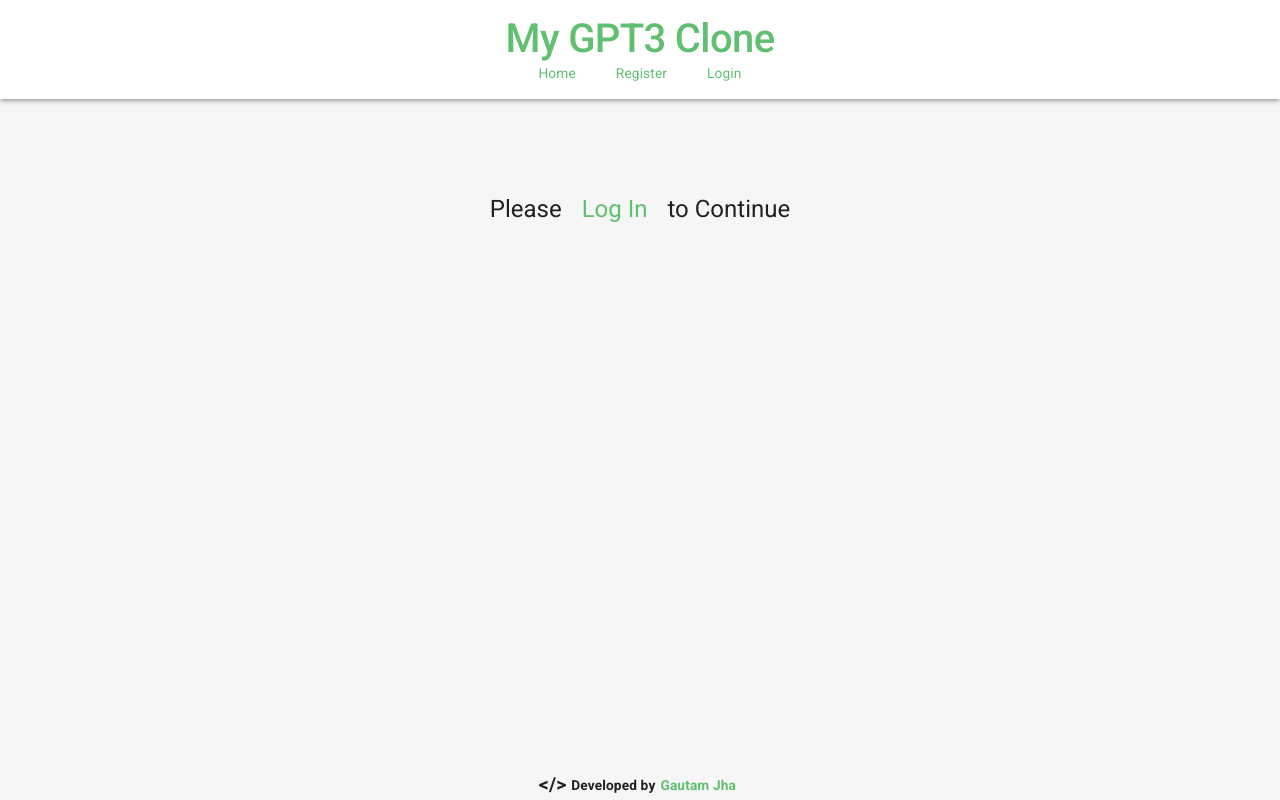
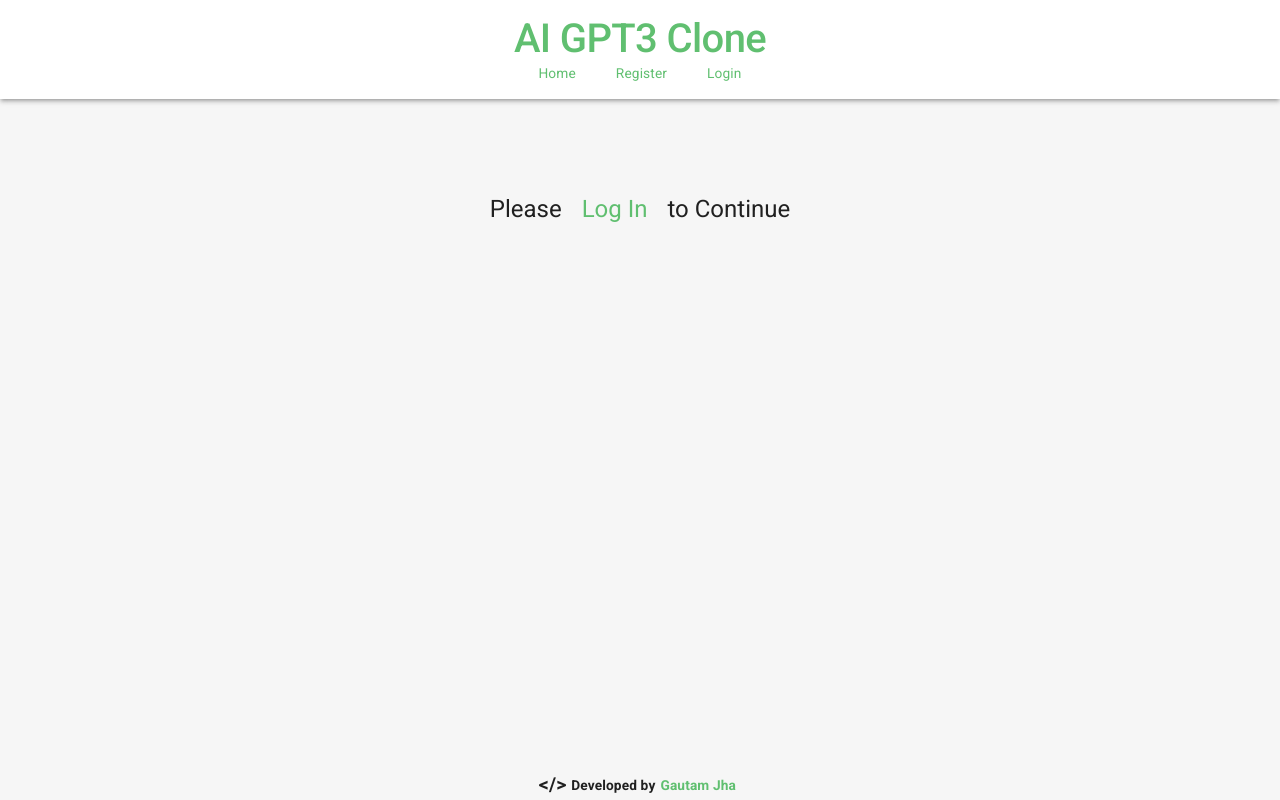
Before and after one commit to danieltadros0209/chatgpt-mern-clone, a React (Create React App) app in the folder client/: page /scifi-image in a window 1280 px wide. Built offline with nearby package versions, Linux system fonts and the light colour scheme.

Commit message:
Update Navbar.jsx

```diff
--- a/client/src/components/Navbar.jsx
+++ b/client/src/components/Navbar.jsx
@@ -29,7 +29,7 @@
       sx={{ boxShadow: 3, mb: 2 }}
     >
       <Typography variant="h1" color="primary" fontWeight="medium">
-        <Link to={'/'} >My GPT3 Clone</Link>
+        <Link to={'/'} >AI GPT3 Clone</Link>
       </Typography>
       {loggedIn ? (
         <>
```
